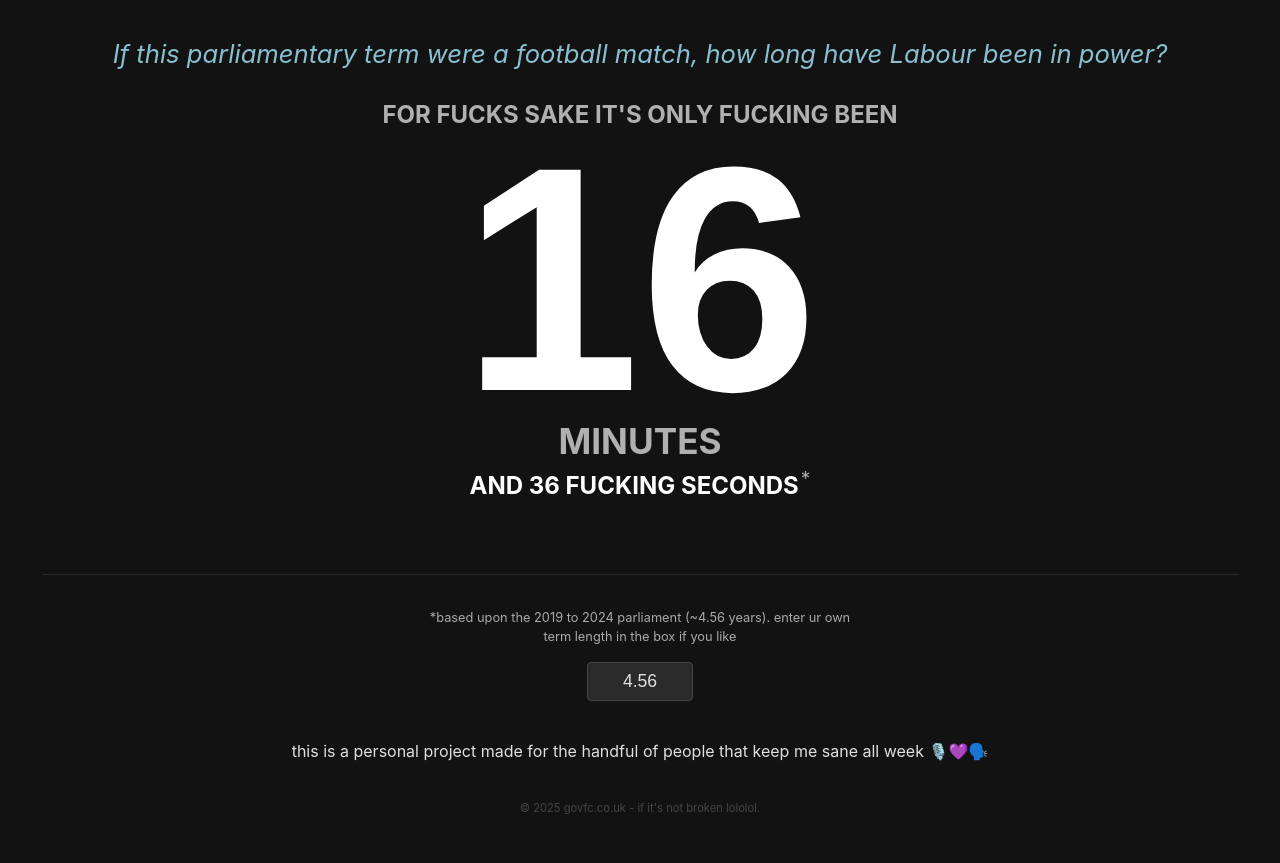
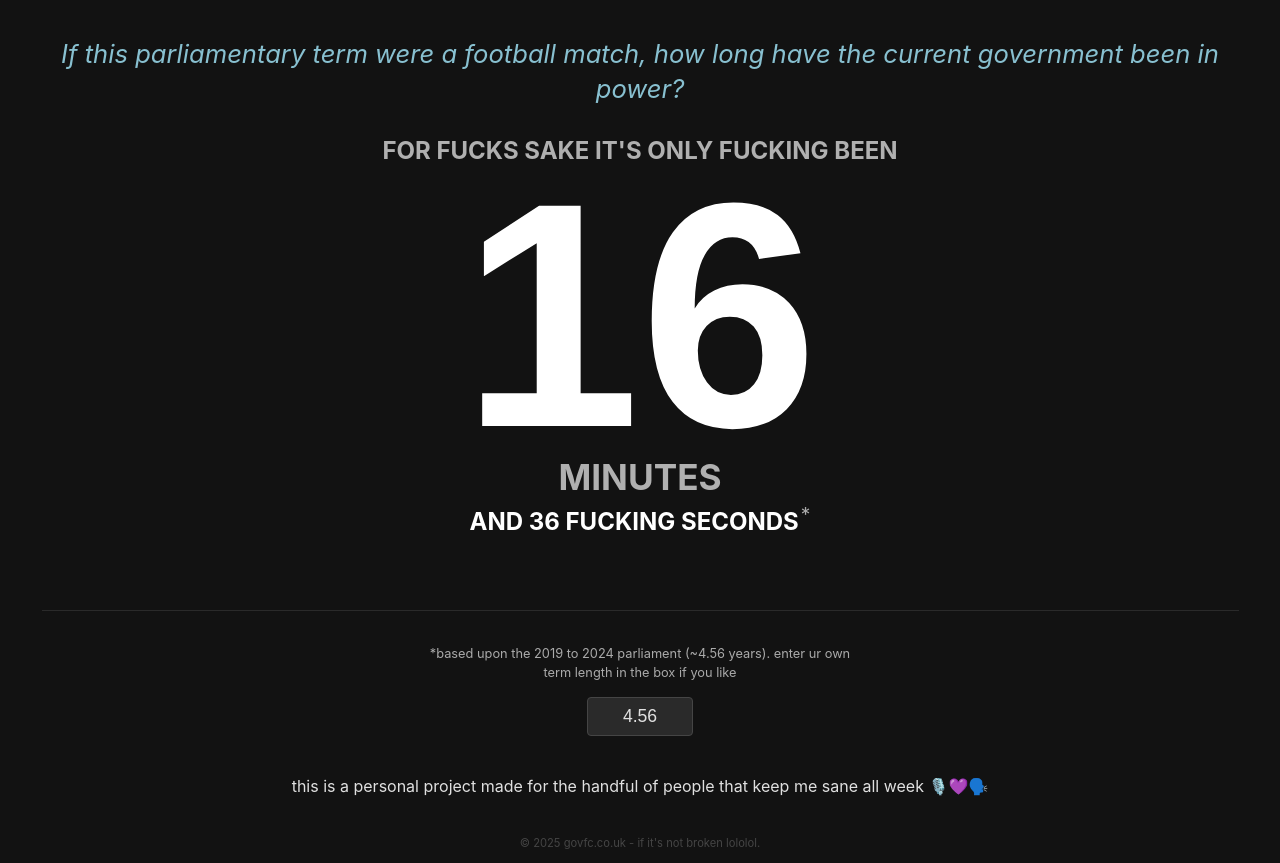
Before and after one commit to niyisurvey/govfc-html-ticker, a plain HTML site: page index.html in a window 1280 px wide. Before the commit the page ends 828 px from the top, so only its background shows below. Drawn offline with Linux system fonts and the light colour scheme.

```diff
--- a/index.html
+++ b/index.html
@@ -233,7 +233,7 @@
 <body>
     <div class="container">
         <main>
-            <p id="intro-question">If this parliamentary term were a football match, how long have Labour been in power?</p>
+            <p id="intro-question">If this parliamentary term were a football match, how long have the current government been in power?</p>
 
             <div class="ticker-wrapper">
                 <p id="ticker-intro">FOR FUCKS SAKE  IT'S ONLY FUCKING BEEN</p>
```
